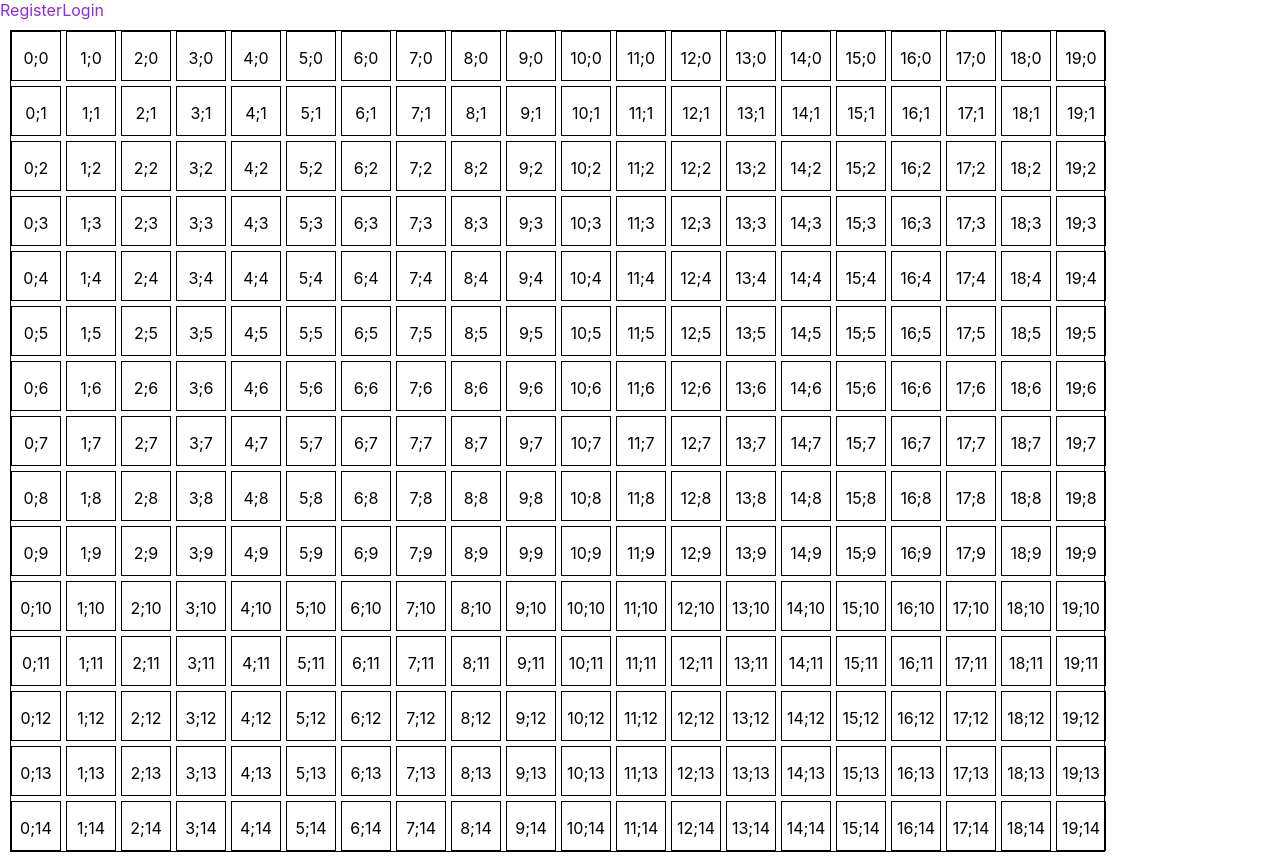
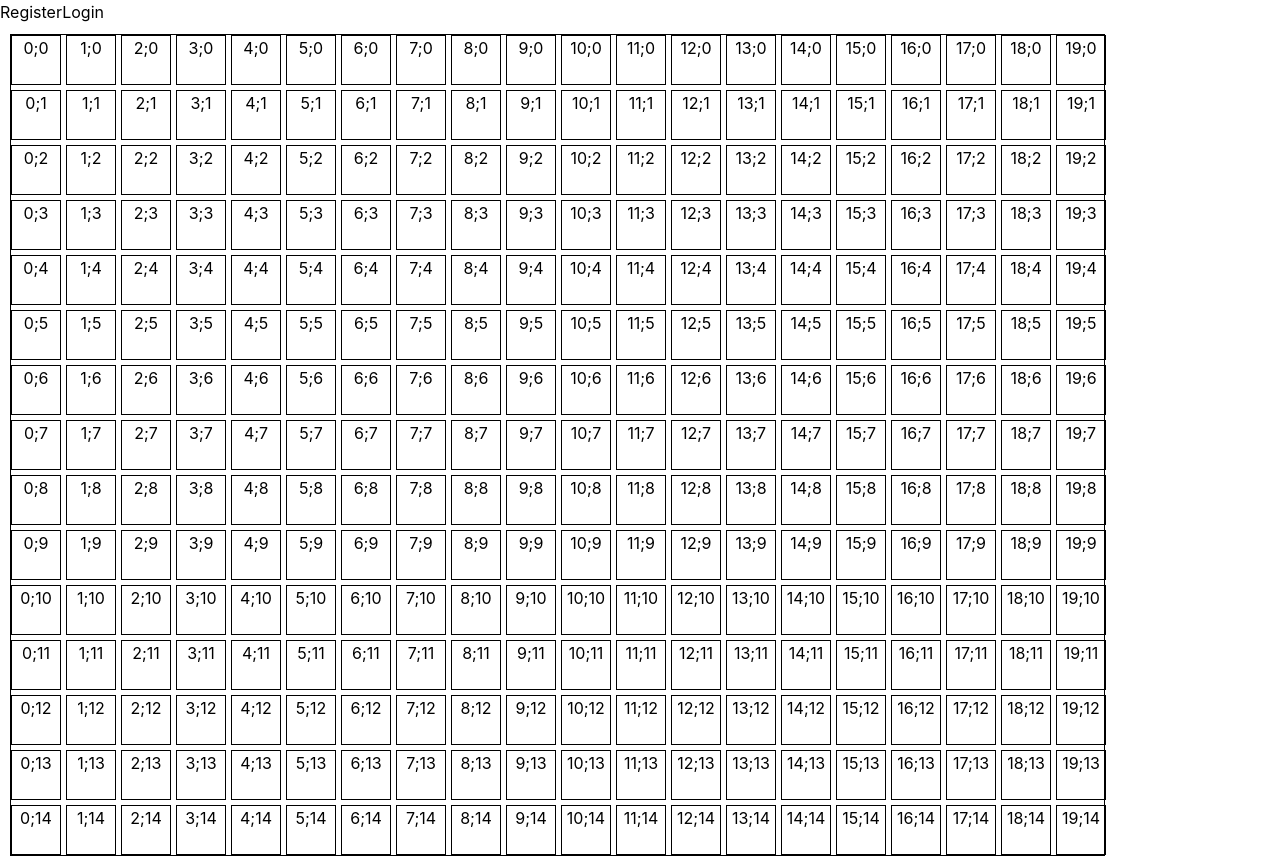
Before and after one commit to MokkaCicc/tankastic, a Next.js app: page / in a window 1280 px wide. Built offline with nearby package versions, Linux system fonts and the light colour scheme; no server answers; the database is empty.

Commit message:
Add tailwindcss to the project

```diff
--- a/package.json
+++ b/package.json
@@ -18,9 +18,12 @@
   "devDependencies": {
     "@types/node": "16.11.12",
     "@types/react": "17.0.37",
+    "autoprefixer": "^10.4.2",
     "eslint": "8.4.1",
     "eslint-config-next": "12.0.7",
+    "postcss": "^8.4.5",
     "prisma": "^3.6.0",
+    "tailwindcss": "^3.0.23",
     "typescript": "4.5.2"
   }
 }
--- /dev/null
+++ b/postcss.config.js
@@ -0,0 +1,6 @@
+module.exports = {
+  plugins: {
+    tailwindcss: {},
+    autoprefixer: {},
+  },
+}
--- a/styles/globals.css
+++ b/styles/globals.css
@@ -1,3 +1,7 @@
+@tailwind base;
+@tailwind components;
+@tailwind utilities;
+
 html,
 body {
 	padding: 0;
@@ -7,7 +11,7 @@
 }
 
 a {
-	color: blueviolet;
+	color: inherit;
 	text-decoration: none;
 }
 
--- /dev/null
+++ b/tailwind.config.js
@@ -0,0 +1,10 @@
+module.exports = {
+  content: [
+    "./pages/**/*.{.js,ts,jsx,tsx}",
+    "./components/**/*.{.js,ts,jsx,tsx}"
+  ],
+  theme: {
+    extend: {},
+  },
+  plugins: [],
+}
```
Also changed, not shown: 1 other file (tests, documents, lock files or other folders).
